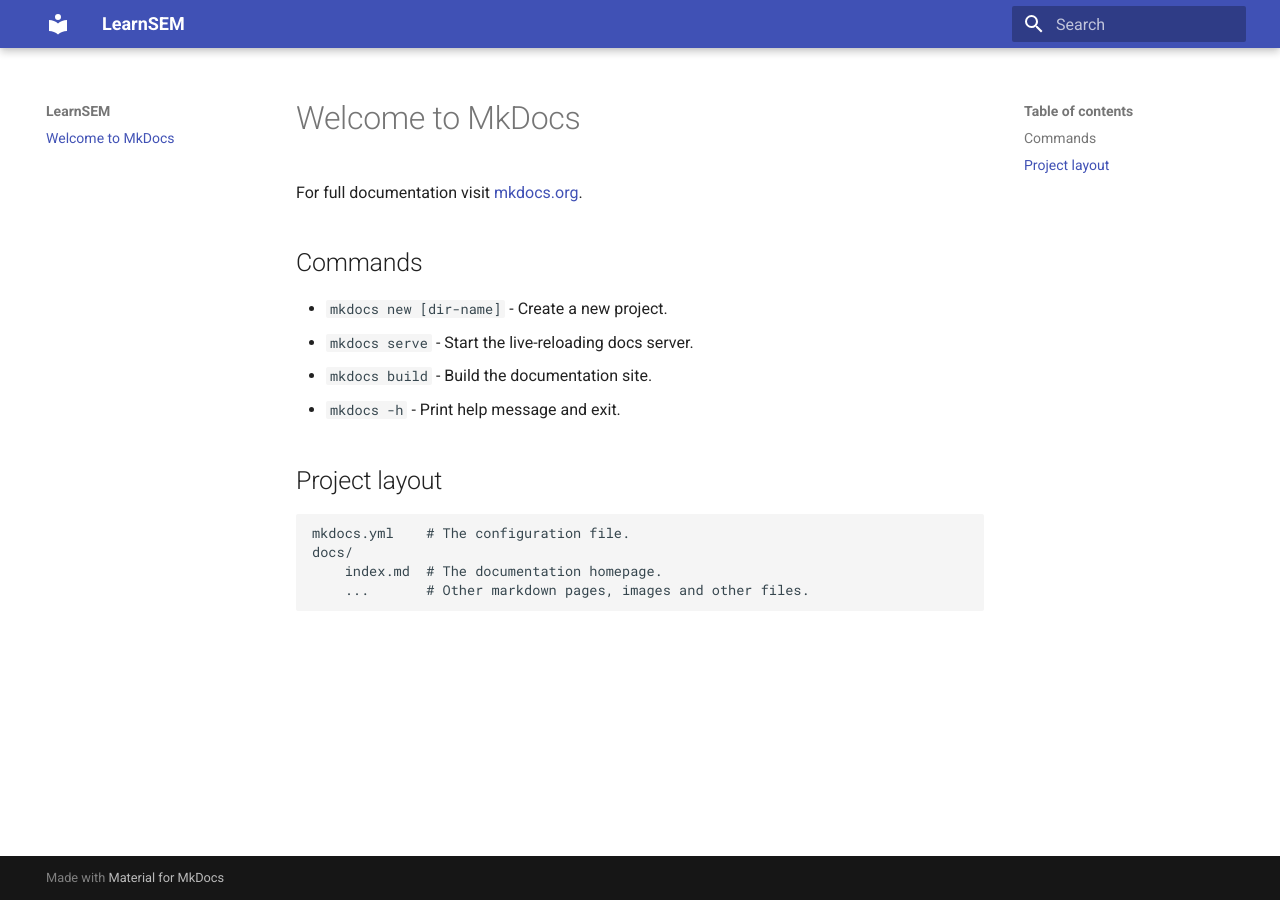
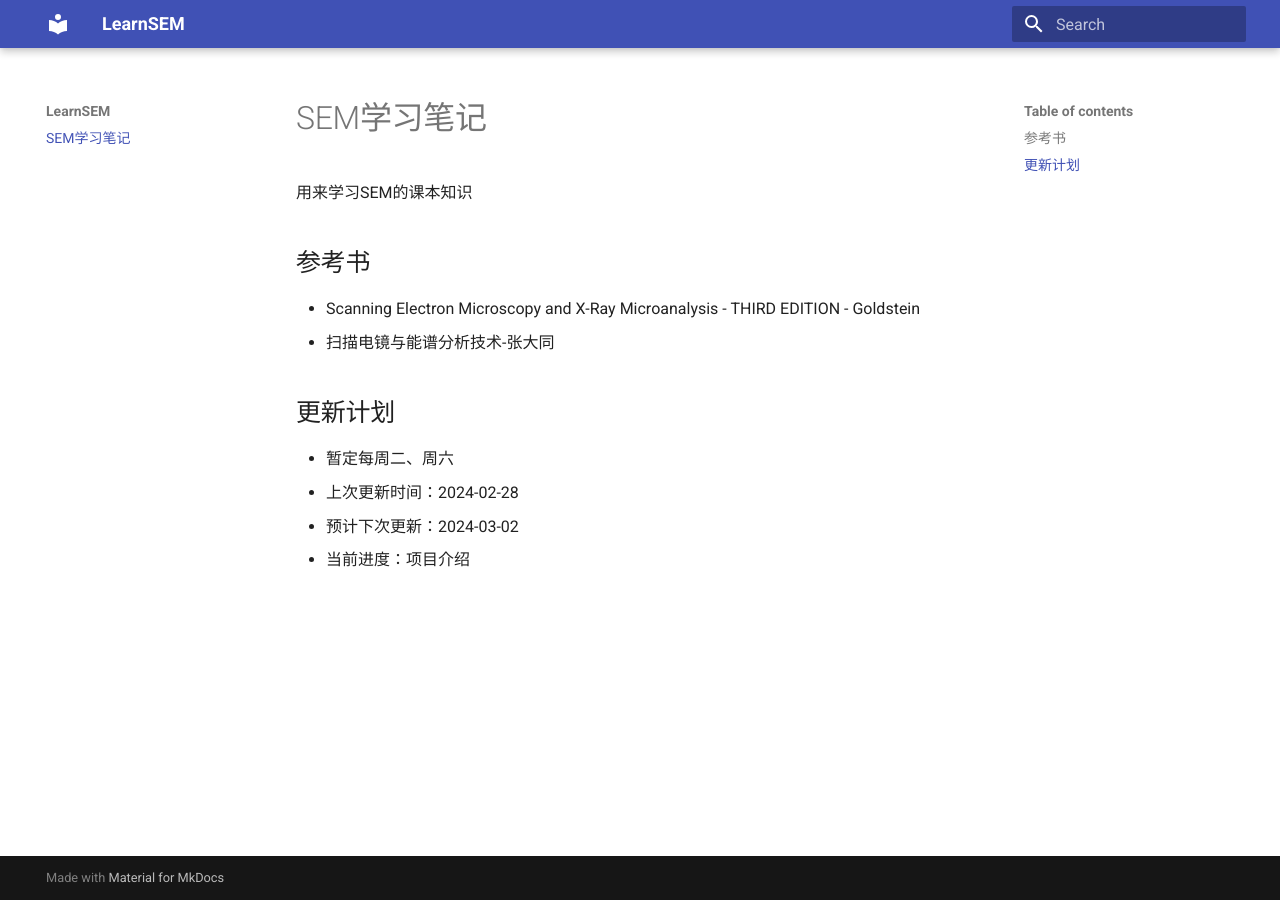
Before and after one commit to LearnTEM/LearnSEM, an MkDocs documentation site: the page built from docs/index.md, in a window 1280 px wide. Built offline with MkDocs 1.6.1 and Material for MkDocs 9.7.7, drawn with Linux system fonts in a browser that asks for light colours.

Commit message:
update: index

```diff
--- a/docs/index.md
+++ b/docs/index.md
@@ -1,17 +1,15 @@
-# Welcome to MkDocs
+# SEM学习笔记
 
-For full documentation visit [mkdocs.org](https://www.mkdocs.org).
+用来学习SEM的课本知识
 
-## Commands
+## 参考书
 
-* `mkdocs new [dir-name]` - Create a new project.
-* `mkdocs serve` - Start the live-reloading docs server.
-* `mkdocs build` - Build the documentation site.
-* `mkdocs -h` - Print help message and exit.
+* Scanning Electron Microscopy and X-Ray Microanalysis - THIRD EDITION - Goldstein
+* 扫描电镜与能谱分析技术-张大同
 
-## Project layout
+## 更新计划
 
-    mkdocs.yml    # The configuration file.
-    docs/
-        index.md  # The documentation homepage.
-        ...       # Other markdown pages, images and other files.
+- 暂定每周二、周六
+- 上次更新时间：2024-02-28
+- 预计下次更新：2024-03-02
+- 当前进度：项目介绍
```
